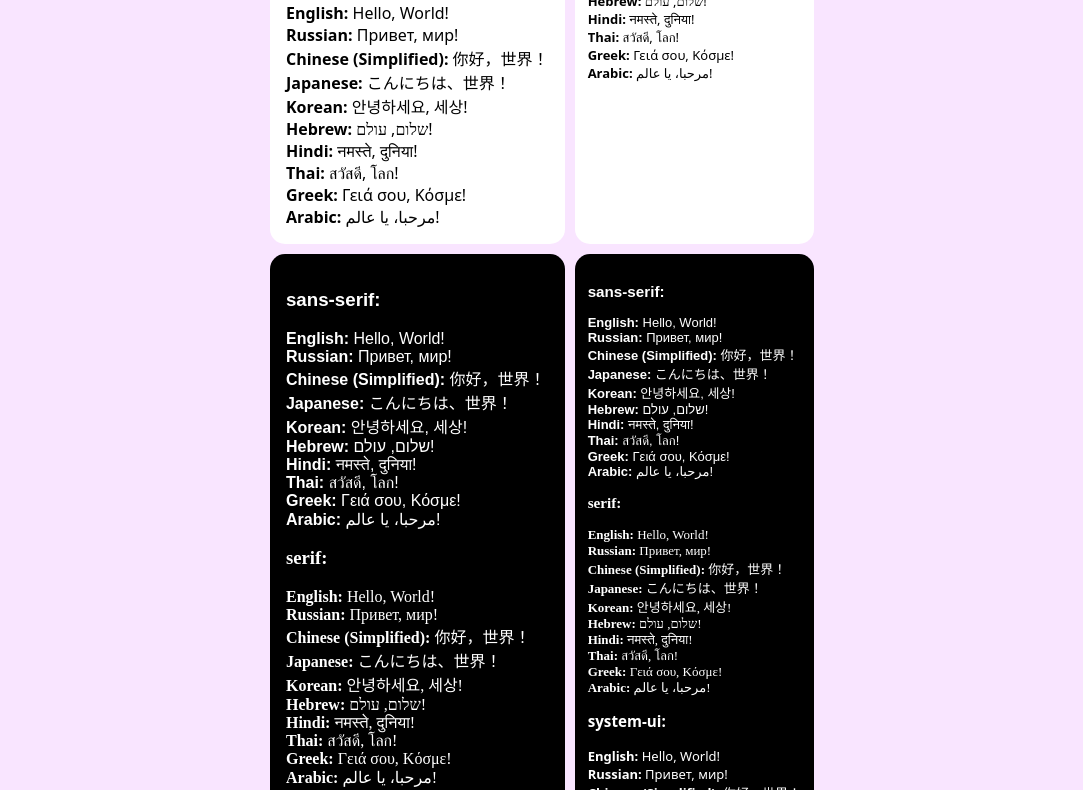
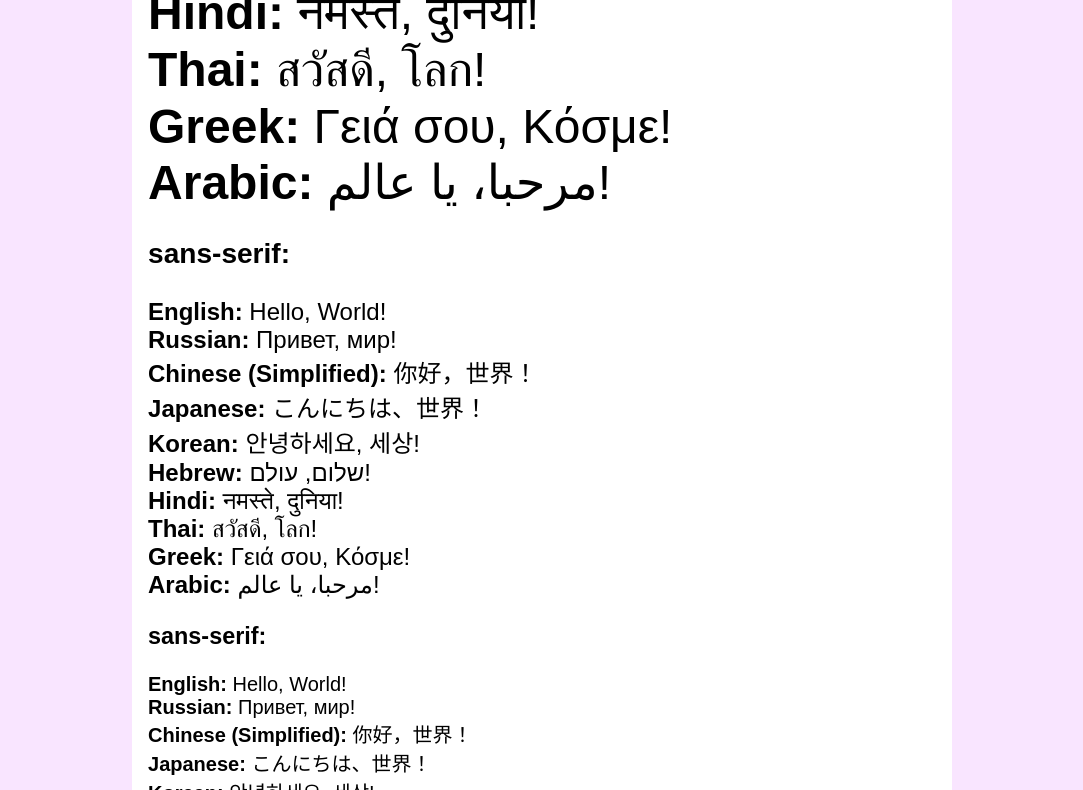
Before and after one commit to maximilionus/font-test, a plain HTML site: page index.html in a window 1280 px wide. Shown: the part 738-1528 px from the top of the page, without its empty margins (98-1181 px from the left). Drawn offline with Linux system fonts and the light colour scheme.

Commit message:
Auto content generation, new font sizes

```diff
--- a/index.html
+++ b/index.html
@@ -13,15 +13,14 @@
                 <b>Latin</b>, <b>Cyrillic</b> and <b>CJK</b> characters with
                 <i>sans-serif</i>, <i>serif</i> and <i>system-ui</i> typefaces.
             </div>
-
-            <div class="content-base content-info">
-                @maximilionus, BSD 2-Clause License, 2024
-            </div>
+        </div>
+        <div class="container-info">
+            <div class="content-base content-info">@maximilionus</div>
         </div>
 
         <div class="container-samples">
-            <div class="content-base content-light font-size-normal" id="content-source">
-                <div class="font-sans-serif">
+            <div class="content-base content-light" id="content-source">
+                <div class="font-sans-serif" id="text-source">
                     <h3>sans-serif:</h3>
                     <b>English:</b> Hello, World! <br />
                     <b>Russian:</b> Привет, мир! <br />
@@ -34,44 +33,12 @@
                     <b>Greek:</b> Γειά σου, Κόσμε! <br />
                     <b>Arabic:</b> مرحبا، يا عالم! <br />
                 </div>
-                <div class="font-serif">
-                    <h3>serif:</h3>
-                    <b>English:</b> Hello, World! <br />
-                    <b>Russian:</b> Привет, мир! <br />
-                    <b>Chinese (Simplified):</b> 你好，世界！ <br />
-                    <b>Japanese:</b> こんにちは、世界！ <br />
-                    <b>Korean:</b> 안녕하세요, 세상! <br />
-                    <b>Hebrew:</b> שלום, עולם! <br />
-                    <b>Hindi:</b> नमस्ते, दुनिया! <br />
-                    <b>Thai:</b> สวัสดี, โลก! <br />
-                    <b>Greek:</b> Γειά σου, Κόσμε! <br />
-                    <b>Arabic:</b> مرحبا، يا عالم! <br />
-                </div>
-                <div class="font-system-ui">
-                    <h3>system-ui:</h3>
-                    <b>English:</b> Hello, World! <br />
-                    <b>Russian:</b> Привет, мир! <br />
-                    <b>Chinese (Simplified):</b> 你好，世界！ <br />
-                    <b>Japanese:</b> こんにちは、世界！ <br />
-                    <b>Korean:</b> 안녕하세요, 세상! <br />
-                    <b>Hebrew:</b> שלום, עולם! <br />
-                    <b>Hindi:</b> नमस्ते, दुनिया! <br />
-                    <b>Thai:</b> สวัสดี, โลก! <br />
-                    <b>Greek:</b> Γειά σου, Κόσμε! <br />
-                    <b>Arabic:</b> مرحبا، يا عالم! <br />
-                </div>
+                <div class="font-serif"></div>
+                <div class="font-system-ui"></div>
             </div>
-            <div class="content-base content-light font-size-small"></div>
-        </div>
 
-        <div class="container-samples">
-            <div class="content-base content-dark font-size-normal"></div>
-            <div class="content-base content-dark font-size-small"></div>
-        </div>
-
-        <div class="container-samples">
-            <div class="content-base content-low-contrast font-size-normal"></div>
-            <div class="content-base content-low-contrast font-size-small"></div>
+            <div class="content-base content-dark"></div>
+            <div class="content-base content-low-contrast"></div>
         </div>
 
         <script src="scripts/generate_content.js"></script>
--- a/scripts/generate_content.js
+++ b/scripts/generate_content.js
@@ -1,8 +1,27 @@
+const sourceText = document.getElementById('text-source').innerHTML
+const fontSizes = [6, 7, 8, 10, 12, 14, 18, 20, 24, 48];
+
+document.querySelectorAll(
+    '.font-sans-serif, .font-serif, .font-system-ui'
+).forEach(element => {
+    // Duplicate text typeface
+    element.innerHTML = sourceText;
+
+    // Generate different font sizes
+    fontSizes.forEach(size => {
+        let clone = element.cloneNode(true);
+        clone.style.fontSize = size + 'px';
+        element.parentNode.insertBefore(clone, element.nextSibling);
+    });
+    // Remove the original element
+    element.parentNode.removeChild(element);
+});
+
+// Duplicate the original container to different styles
 var sourceContent = document.getElementById('content-source').innerHTML;
-var targetDivs = document.querySelectorAll(
+
+document.querySelectorAll(
     '.content-light, .content-dark, .content-low-contrast'
-);
-
-targetDivs.forEach((div) => {
+).forEach((div) => {
     div.innerHTML = sourceContent;
 });
--- a/styles/style.css
+++ b/styles/style.css
@@ -56,11 +56,3 @@
 .font-system-ui {
     font-family: system-ui;
 }
-
-.font-size-normal {
-    font-size: normal;
-}
-
-.font-size-small {
-    font-size: small;
-}
```
